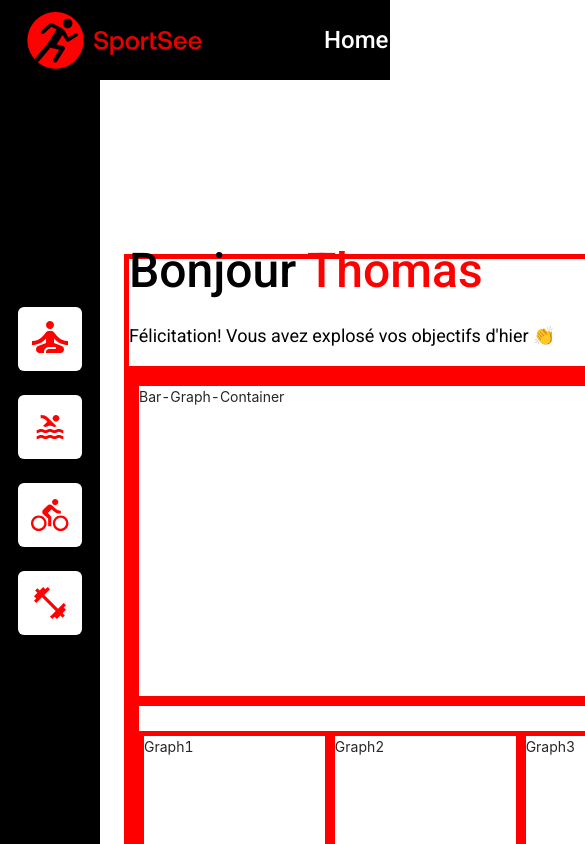
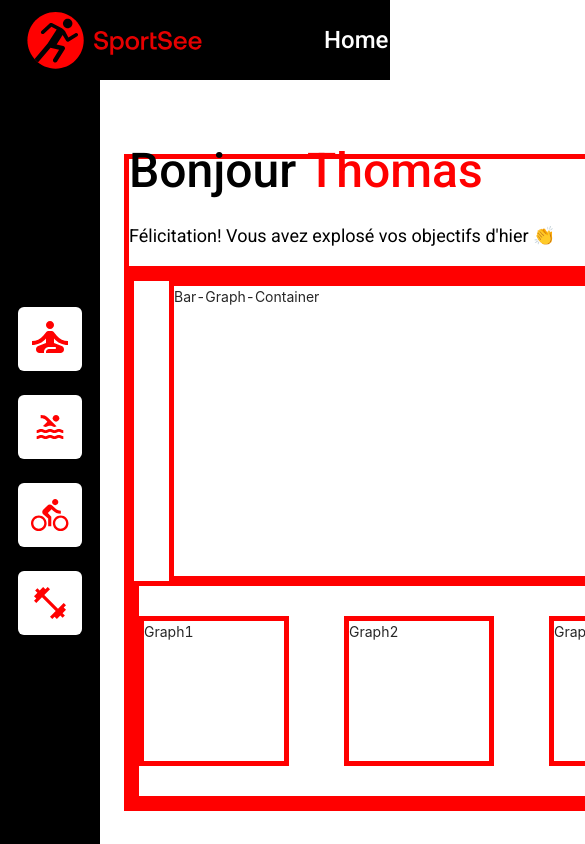
Before and after one commit to Atheane/beta-test-p9, a React (Create React App) app: page / in a window 390 px wide. Shown: the top 844 px of the page, 585 px wide, since content can reach past the window. Built offline with nearby package versions, Linux system fonts and the light colour scheme.

Commit message:
media queries

```diff
--- a/src/scss/Content.scss
+++ b/src/scss/Content.scss
@@ -56,6 +56,34 @@
 
 @media (max-width: 1024px) {
   #page-container {
-    max-width: 800px;
+    margin-top: 50px;
+    width: 800px;
+    .content-container {
+      .graph-container {
+        #bar-graph-container {
+          width: 500px;
+          height: 300px;
+        }
+        #lower-graph-container {
+          height: 220px;
+          .lower-graph {
+            width: 150px;
+            height: 150px;
+          }
+        }
+      }
+      .card-container {
+        .card {
+          width: 200px;
+          height: 100px;
+        }
+      }
+    }
   }
 }
+
+@media (max-width: 1424px) {
+  #page-container {
+    margin-top: 50px;
+  }
+}
```
